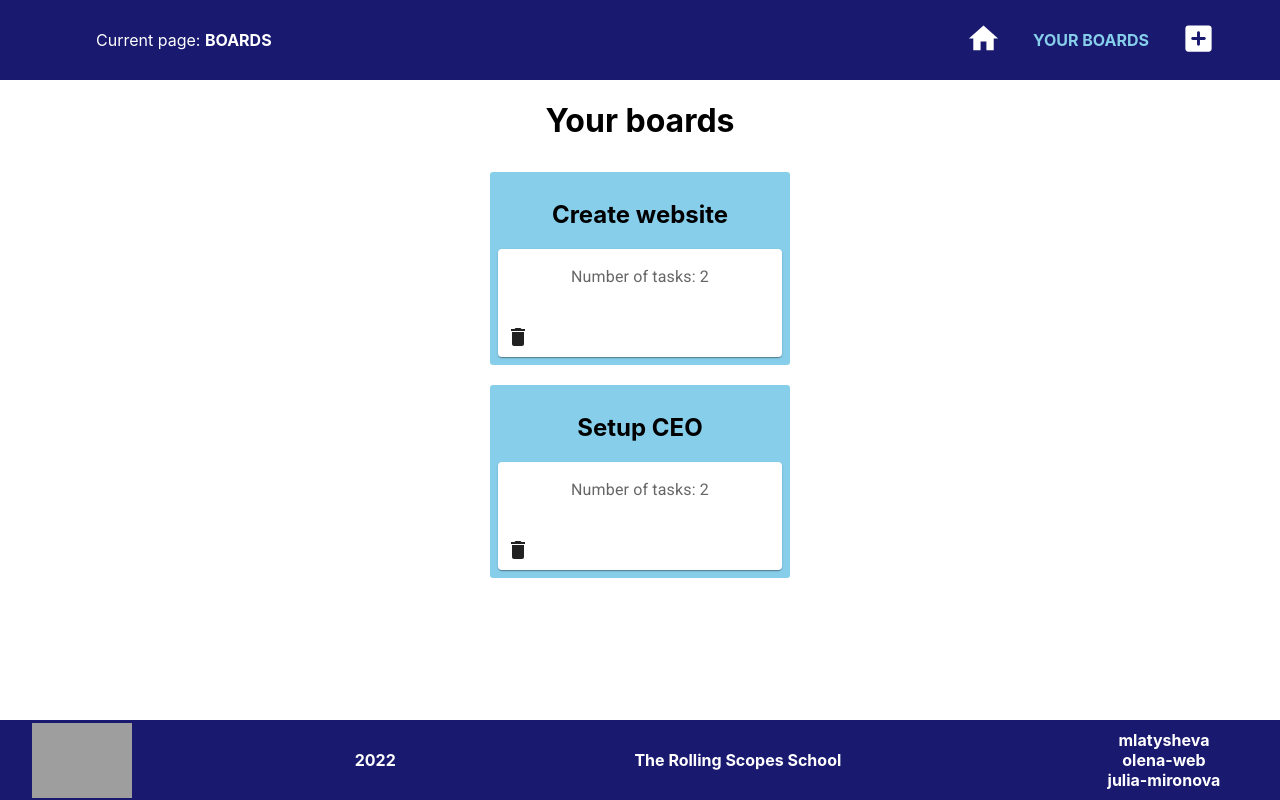
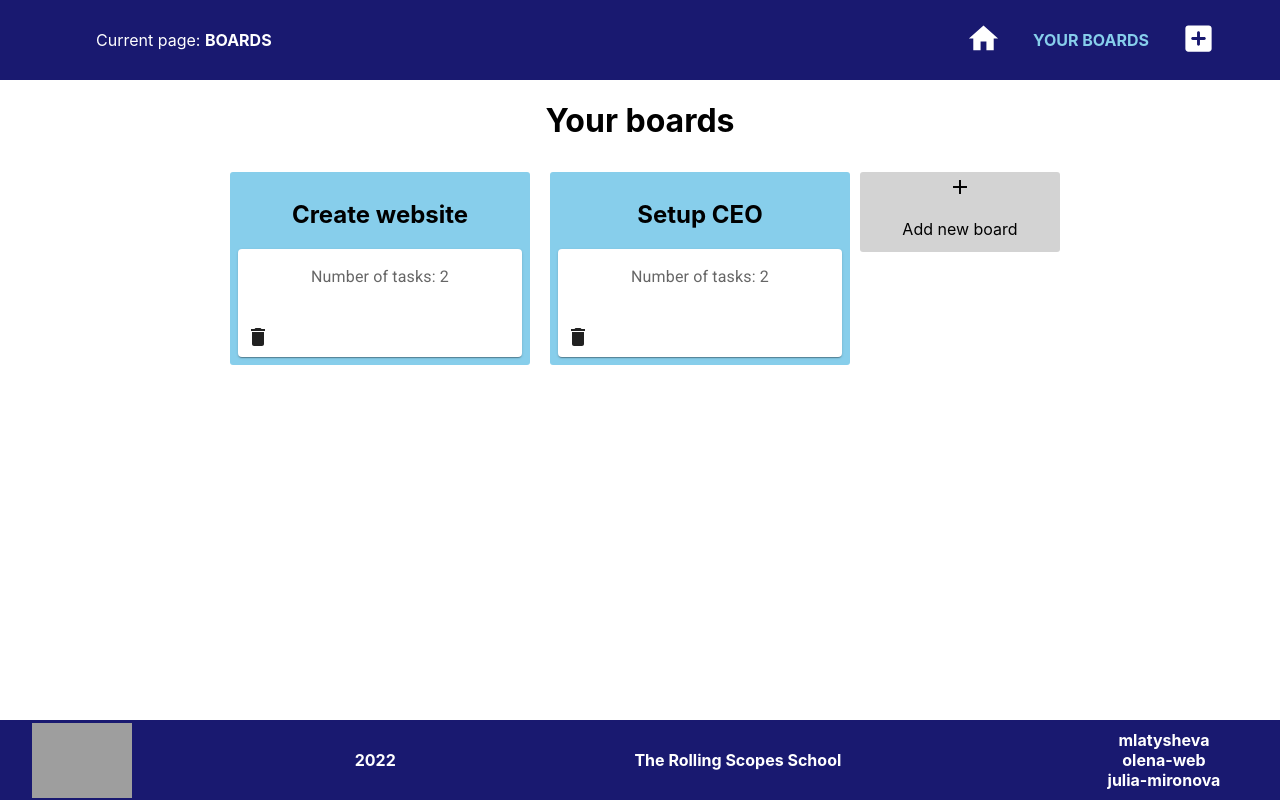
Before and after one commit to mlatysheva/project-management-app, a React (Create React App) app in the folder project-management-app/: page /boards in a window 1280 px wide. Built offline with nearby package versions, Linux system fonts and the light colour scheme; grey boxes are pictures that could not be loaded.

Commit message:
feat: add addButton feature

```diff
--- a/project-management-app/src/App.css
+++ b/project-management-app/src/App.css
@@ -69,6 +69,16 @@
   margin-left: 4rem;
 }
 
+.add-button {
+  background-color: lightgrey;
+  min-width: 200px;
+  margin-top: 10px;
+  padding: 3px;
+  height: 80px;
+  border-radius: 3px;
+  cursor: pointer;
+}
+
 .field {
   width: 400px;
   height: 1.5rem;
@@ -76,6 +86,12 @@
   border: 1px solid grey;
   border-radius: 5px;
   padding-left: 1rem;
+}
+
+.lists-container {
+  display: flex;
+  flex-direction: row;
+  justify-content: flex-start;
 }
 
 .cards-wrapper {
--- /dev/null
+++ b/project-management-app/src/components/Board/AddTaskButton.tsx
@@ -0,0 +1,25 @@
+import Icon from '@mui/material/Icon';
+import React from 'react';
+
+interface AddButtonProps {
+  type: string,
+}
+
+// interface ListProps {
+//   id: number,
+//   title: string
+// }
+
+export class AddButton extends React.Component<AddButtonProps> {
+
+  render() {
+    const { type } = this.props;
+
+    return (
+      <div className="add-button">
+        <Icon>add</Icon>
+        <p>{type}</p>
+      </div>
+    );
+  }
+}
--- a/project-management-app/src/components/Board/BoardColumn.tsx
+++ b/project-management-app/src/components/Board/BoardColumn.tsx
@@ -1,5 +1,6 @@
 import React from 'react';
 import { TaskProps } from '../../reducers/listReducer';
+import { AddButton } from './AddTaskButton';
 import { TaskCard } from './TaskCard';
 
 interface BoardColumnProps {
@@ -23,7 +24,8 @@ export const BoardColumn = (props: BoardColumnProps) => {
   return (
     <div style={styles.container}>
       <h2>{props.title}</h2>
-      { props.tasks.map((task: TaskProps) => <TaskCard title={task.title} description={task.description} responsible={task.responsible} />)}
+      { props.tasks.map((task: TaskProps) => <TaskCard key={Date.now()} title={task.title} description={task.description} responsible={task.responsible} />)}
+      <AddButton type="Add new task"/>
     </div>
   )
 };
--- a/project-management-app/src/components/Board/CreateBoard.tsx
+++ b/project-management-app/src/components/Board/CreateBoard.tsx
@@ -1,4 +1,5 @@
 import React from 'react';
+import { AddButton } from './AddTaskButton';
 import { BoardColumn } from './BoardColumn';
 
 export default function CreateBoard() {
@@ -42,6 +43,7 @@ export default function CreateBoard() {
             responsible: "Olga",
           }
         ]} />
+        <AddButton type="Add new column" />
       </div>
     </div>
   )
--- a/project-management-app/src/components/Boards/Boards.tsx
+++ b/project-management-app/src/components/Boards/Boards.tsx
@@ -2,6 +2,7 @@ import React from 'react';
 import { connect } from 'react-redux';
 import { ListProps, ListsProps } from '../../reducers/listReducer';
 import { RootState } from '../../store/store';
+import { AddButton } from '../Board/AddTaskButton';
 import { BoardPreviewCard } from './BoardPreviewCard';
 
 type TitleProps = {
@@ -19,7 +20,10 @@ export function Boards(props: ListsProps) {
   return (
     <div className="main">
       <Title title="Your boards" />
-      { lists.map((list: ListProps) => <BoardPreviewCard title={list.title} noOfTasks={list.tasks.length} />)}
+      <div className="lists-container">
+        { lists.map((list: ListProps) => <BoardPreviewCard key={list.id} title={list.title} noOfTasks={list.tasks.length} />)}
+        <AddButton type="Add new board" />
+      </div>
     </div>
   );
 }
--- a/project-management-app/src/reducers/listReducer.ts
+++ b/project-management-app/src/reducers/listReducer.ts
@@ -34,7 +34,7 @@ export const initialState: ListsProps = {
     },
     {
       title: "Setup CEO",
-      id: 0,
+      id: 1,
       tasks: [
         {
           title: "Marketing research",
```
Also changed, not shown: 1 other file (tests, documents, lock files or other folders). Lines whose indentation alone changed are shown as unchanged.
